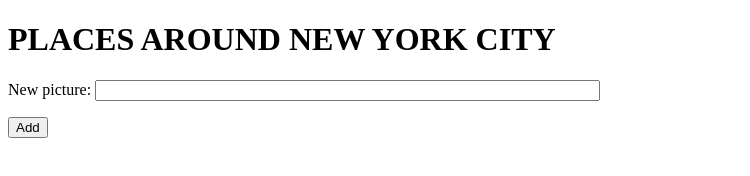
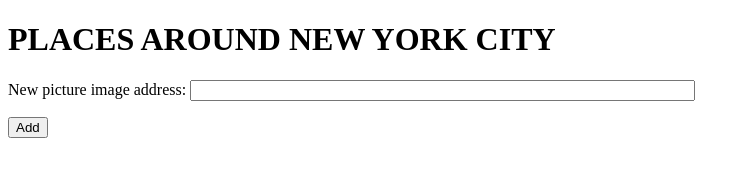
Before and after one commit to Zahir091/Gallery-Project, a plain HTML site: page index.html in a window 1280 px wide. Shown: the whole page, without its empty margins (0-750 px from the left). Drawn offline with Linux system fonts and the light colour scheme.

Commit message:
Update index.html

```diff
--- a/index.html
+++ b/index.html
@@ -12,7 +12,7 @@
         </div>
 
         <!-- The user can add a new food item here -->
-        <p>New picture: <input class="picture-url" size="60" ></p>
+        <p>New picture image address: <input class="picture-url" size="60" ></p>
         <button class="add">Add</button>
   </body>
 </html>
```
